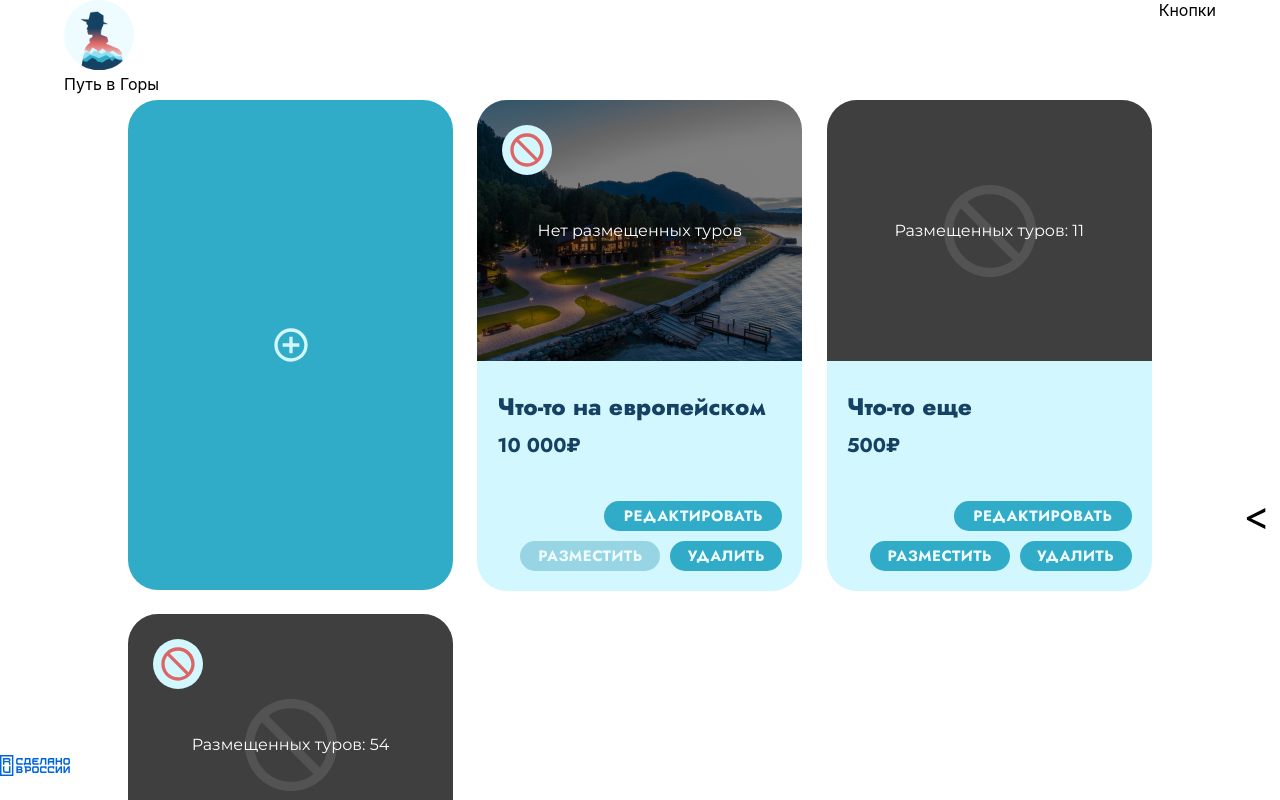
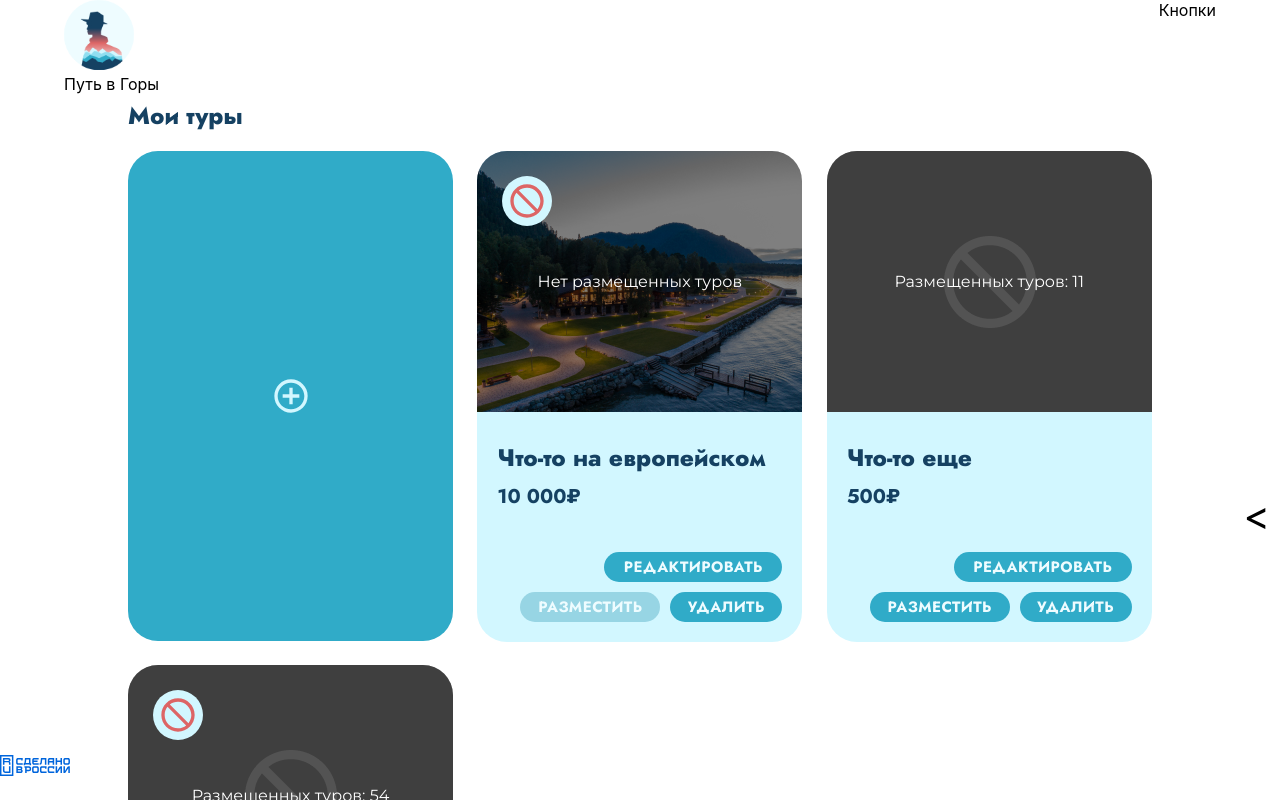
Before and after one commit to TTOPTPET/roadToMountains, a React (Create React App) app: page /creatorLk in a window 1280 px wide. Shown: the top 800 px of the page. Built offline with nearby package versions, Linux system fonts and the light colour scheme.

Commit message:
добавил контейнер, вынес интерфейс IMyTour, добавил надпись если нет созданных туров

```diff
--- a/src/App.tsx
+++ b/src/App.tsx
@@ -1,6 +1,8 @@
 import "./App.css";
 import dayjs from "dayjs";
 import { BrowserRouter, Route, Routes } from "react-router-dom";
+import Container from "@mui/material/Container";
+// import Box from "@mui/materialBox";
 import Header from "./components/Header/Header";
 import Footer from "./components/Footer/Footer";
 import {
@@ -23,7 +25,7 @@ function App() {
   return (
     <BrowserRouter>
       <Header />
-      <main>
+      <Container disableGutters maxWidth={false} sx={{ width: "1024px" }}>
         <Routes>
           <Route path={"/"} element={<HomePage />} />
           <Route path={"/admin/*"} element={<AdminPage />} />
@@ -37,7 +39,7 @@ function App() {
           <Route path={"/touristLk"} element={<TouristLk />} />
           <Route path={"/tourList"} element={<TourListPage />} />
         </Routes>
-      </main>
+      </Container>
       <Footer />
       {/* HACK:Инструмент навигации для разработки */}
       <NavTool />
--- a/src/components/TourCard/TourCard.tsx
+++ b/src/components/TourCard/TourCard.tsx
@@ -9,7 +9,7 @@ import {
   darkTurquoiseColor,
   whiteColor,
 } from "../../config/config";
-import { IMyTour } from "../../pages/CreatorLk/CreatorLk";
+import { IMyTour } from "../../models/creatorModels/IMyTour";
 import cancelIcon from "../../media/ban-status-icon.svg";
 import cardbg from "../../media/cardbg.png";
 import noPhoto from "../../media/noPhoto.png";
--- /dev/null
+++ b/src/models/creatorModels/IMyTour.ts
@@ -0,0 +1,19 @@
+export interface IMyTour {
+    tourId: string;
+    tourName: string;
+    category: string;
+    complexity: string;
+    price: {
+      from: number;
+      to: number;
+    };
+    region: string;
+    tourDate: {
+      from: string;
+      to: string;
+    };
+    personsNumber: number;
+    photo: string[];
+    banStatus: boolean;
+    publicNum: number;
+  }
--- a/src/pages/CreatorLk/CreatorLk.tsx
+++ b/src/pages/CreatorLk/CreatorLk.tsx
@@ -5,30 +5,14 @@ import Box from "@mui/material/Box";
 import Skeleton from "@mui/material/Skeleton";
 import AddTourButton from "../../components/AddTourButton/AddTourButton";
 import TourCard from "../../components/TourCard/TourCard";
-
-export interface IMyTour {
-  tourId: string;
-  tourName: string;
-  category: string;
-  complexity: string;
-  price: {
-    from: number;
-    to: number;
-  };
-  region: string;
-  tourDate: {
-    from: string;
-    to: string;
-  };
-  personsNumber: number;
-  photo: string[];
-  banStatus: boolean;
-  publicNum: number;
-}
+import { darkBlueColor } from "../../config/config";
+import { IMyTour } from "../../models/creatorModels/IMyTour";
 
 function CreatorLk() {
   const [myTours, setMyTours] = useState<IMyTour[]>();
   const [loadingStatus, setLoadingStatus] = useState<Boolean>(true);
+
+  console.log(myTours);
 
   useEffect(() => {
     setLoadingStatus(true);
@@ -42,13 +26,33 @@ function CreatorLk() {
     );
   }, []);
 
-  const elements = myTours?.map((tour, i) => {
-    return (
-      <Grid item xs={1}>
-        <TourCard tour={tour} key={i} />
+  const elements = myTours ? (
+    myTours?.map((tour) => {
+      return (
+        <Grid item xs={1}>
+          <TourCard tour={tour} key={tour.tourId} />
+        </Grid>
+      );
+    })
+  ) : (
+    //TODO: изменить дизайн надписи, когда нет туров
+    <>
+      <Grid item xs={2} sx={{ display: "flex" }}>
+        <Box
+          sx={{
+            display: "flex",
+            alignItems: "center",
+            m: "0 auto",
+            fontFamily: "Jost",
+            fontWeight: "800",
+            fontSize: "40px",
+          }}
+        >
+          Еще нет созданных туров
+        </Box>
       </Grid>
-    );
-  });
+    </>
+  );
 
   const skeleton = () => {
     return (
@@ -76,15 +80,26 @@ function CreatorLk() {
   };
 
   return (
-    //TODO: уточнить по поводу контейнера.
-    <Box className="myTours_grid" sx={{ width: "1024px", m: "0 auto" }}>
+    <>
+      <Box
+        sx={{
+          fontFamily: "Jost",
+          fontWeight: "800",
+          fontSize: "24px",
+          lineHeight: "32px",
+          color: darkBlueColor,
+          mb: "19px",
+        }}
+      >
+        Мои туры
+      </Box>
       <Grid container spacing={"24px"} columns={3}>
         <Grid item xs={1}>
           <AddTourButton />
         </Grid>
         {loadingStatus ? skeleton() : elements}
       </Grid>
-    </Box>
+    </>
   );
 }
 
--- a/src/submitFunctions/creatorAPI.ts
+++ b/src/submitFunctions/creatorAPI.ts
@@ -2,11 +2,11 @@ import { creatorUrl } from "../config/config";
 import { Cookies } from "react-cookie";
 import axios from "axios";
 import { TOKEN } from "../config/types";
-import { IMyTour } from "../pages/CreatorLk/CreatorLk";
+import { IMyTour } from "../models/creatorModels/IMyTour";
 
 let cookie = new Cookies();
 
-const defaultResponse = [
+const defaultResponse : IMyTour[] = [
   {
     tourId: "12",
     tourName: "Что-то на европейском",
@@ -27,7 +27,7 @@ const defaultResponse = [
     publicNum: 0,
   },
   {
-    tourId: "12",
+    tourId: "13",
     tourName: "Что-то еще",
     category: "aaa",
     complexity: "aaa",
@@ -46,7 +46,7 @@ const defaultResponse = [
     publicNum: 11,
   },
   {
-    tourId: "12",
+    tourId: "14",
     tourName: "Самый дорогой тур",
     category: "aaa",
     complexity: "aaa",
@@ -72,7 +72,7 @@ export const getMyTours = async (
   useDefault?: boolean
 ) => {
   if (useDefault) {
-    successCallback(defaultResponse);
+    successCallback(defaultResponse.length > 0 ? defaultResponse : null);
     return;
   }
   try {
```
